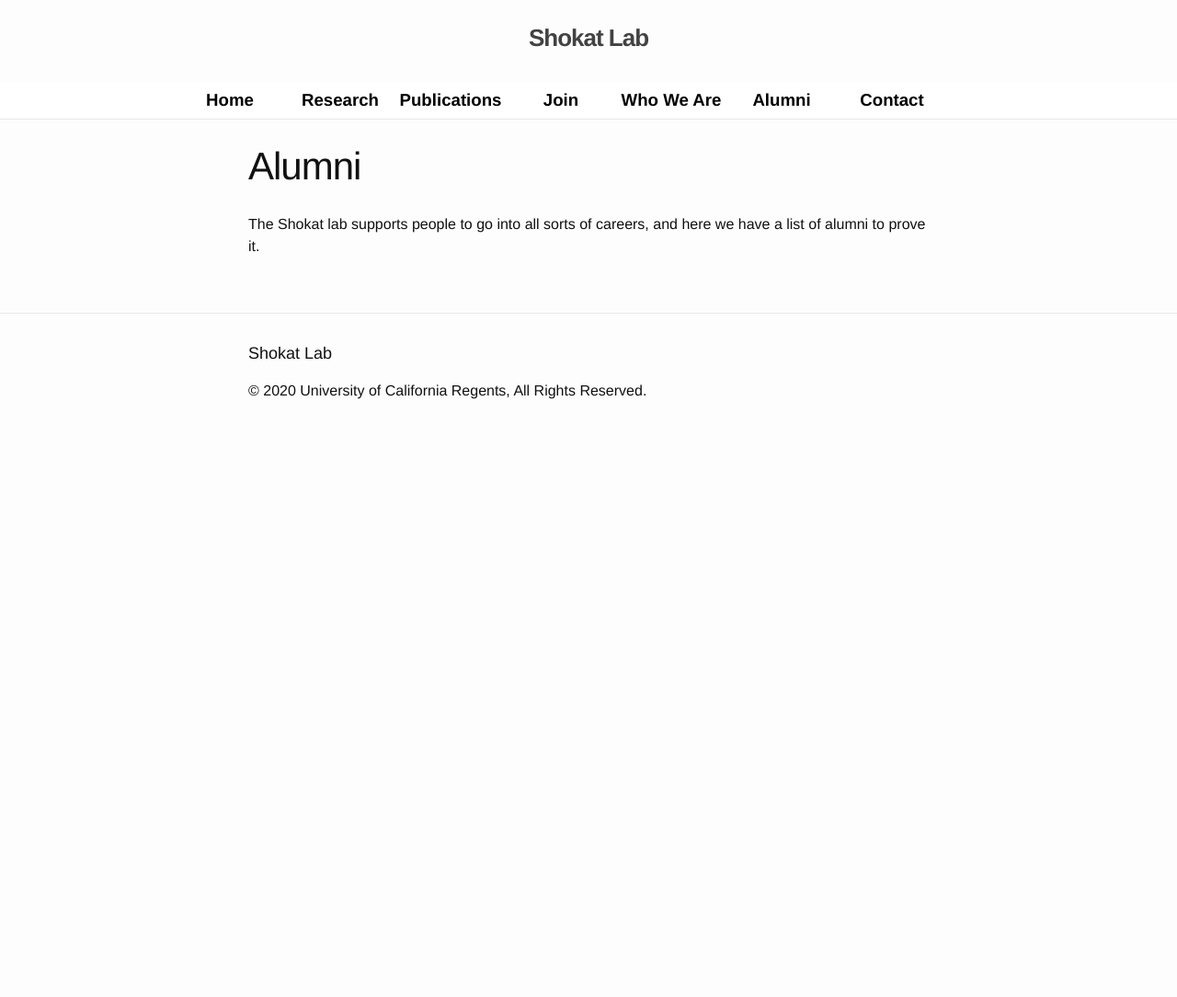
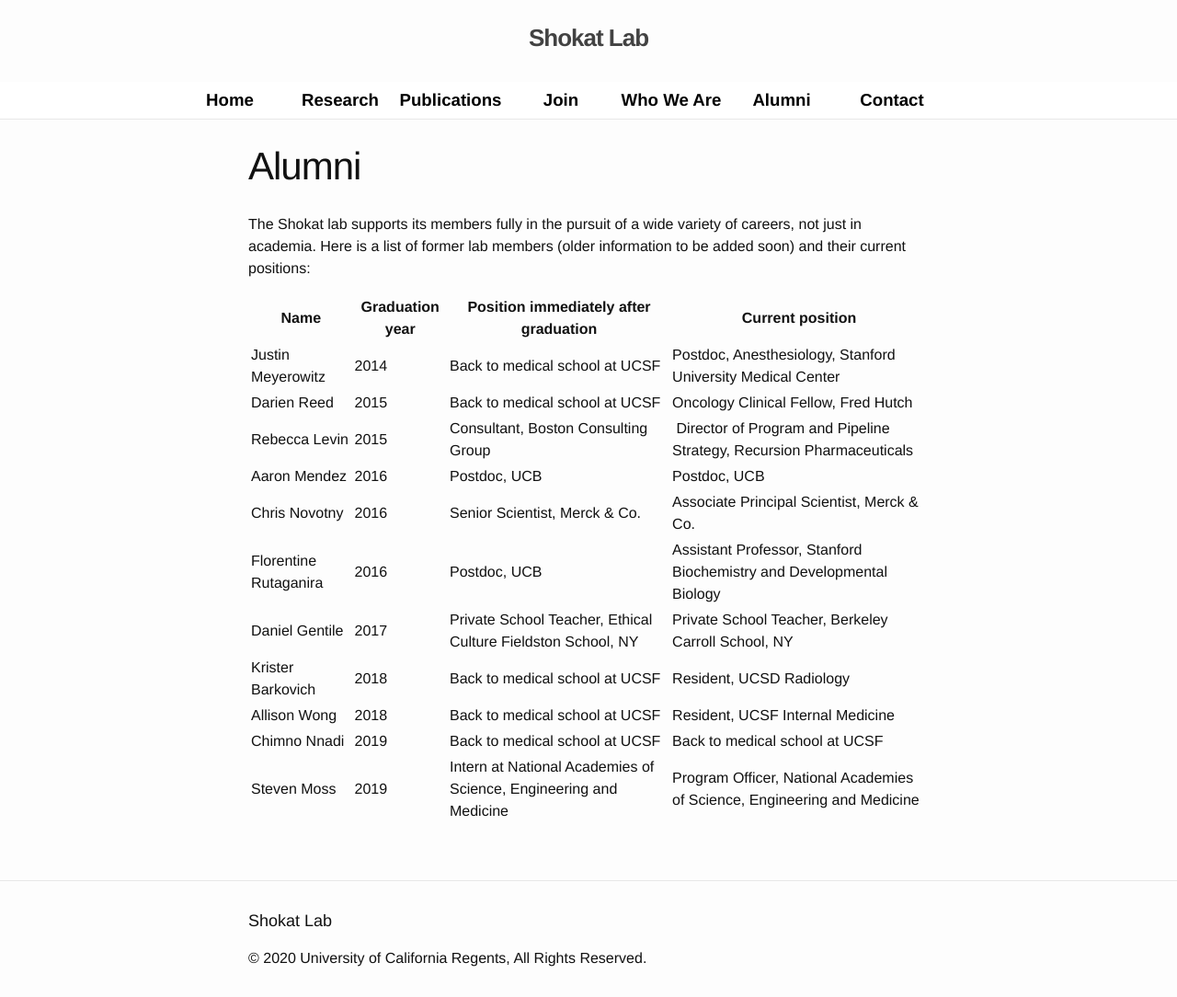
Before and after one commit to UCSF-CMP/shokat-lab, a Jekyll site: the page built from alum.md, in a window 1280 px wide, cut to the strip 54-1138 px from the top of the page. Shown: the whole strip at 92% size. Built offline with Jekyll 4.4.1, drawn with Linux system fonts in a browser that asks for light colours; nearby versions of some CDN libraries; before the commit the page ends 900 px from its top, so only the background shows below that.

Commit message:
added first draft of alum table going back to 2014

```diff
--- a/alum.md
+++ b/alum.md
@@ -3,4 +3,18 @@ layout: page
 title: Alumni
 permalink: /alum/
 ---
-The Shokat lab supports people to go into all sorts of careers, and here we have a list of alumni to prove it.
+The Shokat lab supports its members fully in the pursuit of a wide variety of careers, not just in academia. Here is a list of former lab members (older information to be added soon) and their current positions:
+
+| Name                  | Graduation year | Position immediately after graduation                    | Current position                                                         |
+| --------------------- | --------------- | ----------------------------------------------------------------- | ------------------------------------------------------------------------ |
+| Justin Meyerowitz     | 2014            | Back to medical school at UCSF                                    | Postdoc, Anesthesiology, Stanford University Medical Center              |
+| Darien Reed           | 2015            | Back to medical school at UCSF                                    | Oncology Clinical Fellow, Fred Hutch                                     |
+| Rebecca Levin         | 2015            | Consultant, Boston Consulting Group                               |  Director of Program and Pipeline Strategy, Recursion Pharmaceuticals    |
+| Aaron Mendez          | 2016            | Postdoc, UCB                                                      | Postdoc, UCB                                                             |
+| Chris Novotny          | 2016            | Senior Scientist, Merck & Co.                                     | Associate Principal Scientist, Merck & Co.                               |
+| Florentine Rutaganira | 2016            | Postdoc, UCB                                                      | Assistant Professor, Stanford Biochemistry and Developmental Biology     |
+| Daniel Gentile        | 2017            | Private School Teacher, Ethical Culture Fieldston School, NY      | Private School Teacher, Berkeley Carroll School, NY                      |
+| Krister Barkovich     | 2018            | Back to medical school at UCSF                                    | Resident, UCSD Radiology                                                 |
+| Allison Wong          | 2018            | Back to medical school at UCSF                                    | Resident, UCSF Internal Medicine                                         |
+| Chimno Nnadi          | 2019            | Back to medical school at UCSF                                    | Back to medical school at UCSF                                           |
+| Steven Moss           | 2019            | Intern at National Academies of Science, Engineering and Medicine | Program Officer, National Academies of Science, Engineering and Medicine |
```
